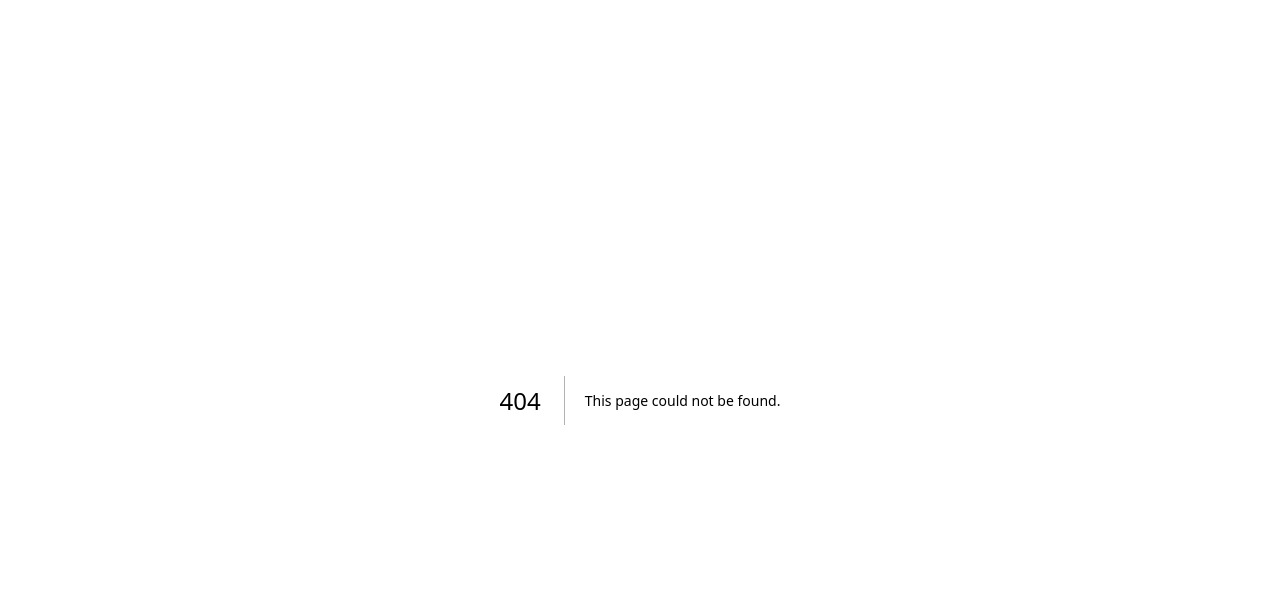
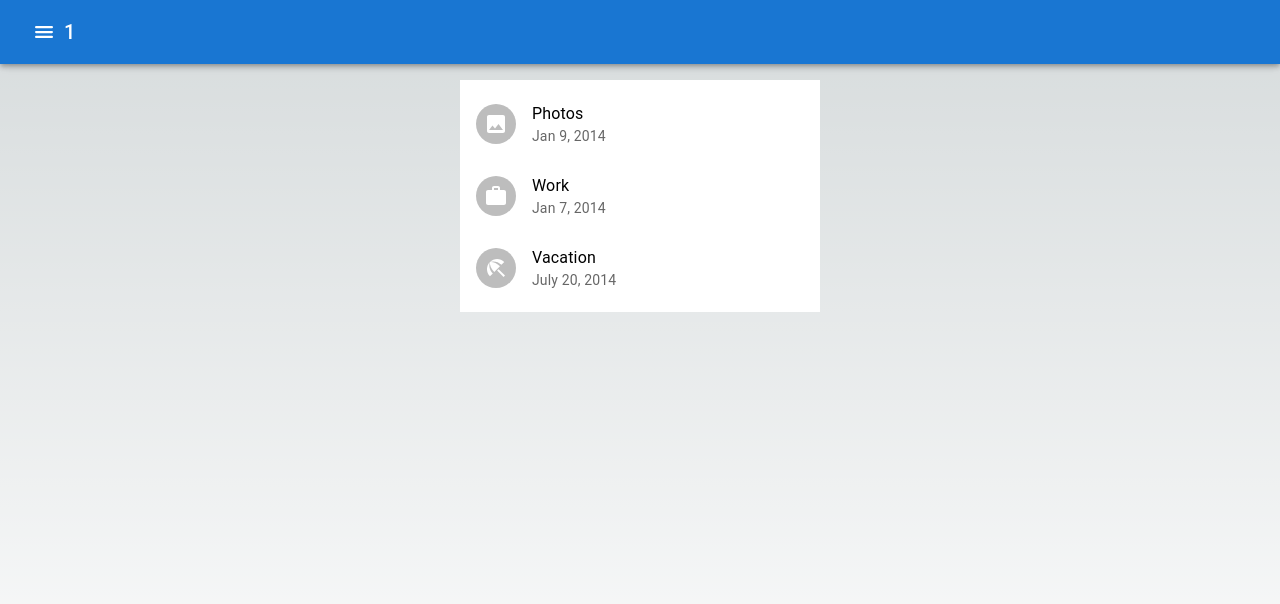
Before and after one commit to AphiweMntungwa/res-hub, a Next.js app: page /1/inbox in a window 1280 px wide. Before the commit this address had no page. Shown: the top 604 px of the page. Built offline with nearby package versions, Linux system fonts and the light colour scheme.

Commit message:
new pages

```diff
--- a/package.json
+++ b/package.json
@@ -23,6 +23,7 @@
     "react-konva": "^18.2.10"
   },
   "devDependencies": {
+    "@iconify/react": "^4.1.1",
     "@types/node": "^20",
     "@types/react": "^18",
     "@types/react-dom": "^18",
--- /dev/null
+++ b/src/app/[residence]/general/page.tsx
@@ -0,0 +1,23 @@
+import type { Metadata } from 'next';
+import React from 'react';
+import Important from '@/components/pages/p-general/Important';
+
+export const metadata: Metadata = {
+  title: 'General',
+  description: "important residence notifications about bus times, toilet paper and other issues",
+}
+
+
+interface GeneralProps {
+  // You can define any props if needed
+}
+
+const General: React.FC<GeneralProps> = (props) => {
+  return (
+    <section className="flex min-h-screen flex-col items-center justify-between pt-20 px-8">
+      <Important/>
+    </section>
+  );
+};
+
+export default General;
--- /dev/null
+++ b/src/app/[residence]/inbox/page.tsx
@@ -0,0 +1,23 @@
+import type { Metadata } from 'next';
+import React from 'react';
+import ChatList from '@/components/pages/p-inbox/ChatList';
+
+export const metadata: Metadata = {
+    title: 'Inbox',
+    description: "Chat messaging platform for the residence",
+}
+
+
+interface InboxProps {
+    // You can define any props if needed
+}
+
+const Inbox: React.FC<InboxProps> = (props) => {
+    return (
+        <section className="flex min-h-screen flex-col items-center justify-between pt-20 px-8">
+            <ChatList />
+        </section>
+    );
+};
+
+export default Inbox;
--- a/src/app/dashboard/layout.tsx
+++ b/src/app/[residence]/layout.tsx
@@ -2,15 +2,16 @@ import TemporaryDrawer from "@/components/layouts/sidebar"
 
 export default function DashboardLayout({
     children, // will be a page or nested layout
+    params
 }: {
-    children: React.ReactNode
+    children: React.ReactNode,
+    params: { residence: string }
 }) {
     return (
-        <section>
+        <main>
             {/* Include shared UI here e.g. a header or sidebar */}
-            <TemporaryDrawer />
-
+            <TemporaryDrawer residence={params.residence} />
             {children}
-        </section>
+        </main>
     )
 }
--- /dev/null
+++ b/src/app/[residence]/page.tsx
@@ -0,0 +1,28 @@
+import React from "react"
+import Image from 'next/image'
+
+export default function Home() {
+  return (
+    <React.Fragment>
+      <main className="flex min-h-screen flex-col items-center justify-between p-24">
+        <p>
+          Lorem ipsum dolor sit amet consectetur adipisicing elit. Facere obcaecati ullam necessitatibus, hic ex exercitationem labore quam veritatis distinctio id laborum iusto harum corrupti voluptatibus quidem iure, eaque nostrum eveniet!
+          Corporis molestias at fuga, tenetur temporibus totam illum minus animi, provident accusantium modi doloribus sit tempora, quas facilis quidem eligendi fugit dolorem iure accusamus blanditiis magnam. Unde, aspernatur deleniti. Molestiae.
+          Labore officia fugiat totam officiis tempora iusto praesentium architecto quibusdam, eveniet voluptatem numquam at suscipit. Distinctio vel numquam exercitationem quas qui repudiandae aut animi molestiae hic sit, accusamus magnam magni.
+          Debitis in doloribus necessitatibus reiciendis perspiciatis dolorum fugit eaque ex eum. Corrupti facere maxime esse deserunt incidunt similique harum at est, reiciendis a maiores consequatur repellendus deleniti et praesentium debitis.
+        </p>
+        <div className="relative flex place-items-center before:absolute before:h-[300px] before:w-[480px] before:-translate-x-1/2 before:rounded-full before:bg-gradient-radial before:from-white before:to-transparent before:blur-2xl before:content-[''] after:absolute after:-z-20 after:h-[180px] after:w-[240px] after:translate-x-1/3 after:bg-gradient-conic after:from-sky-200 after:via-blue-200 after:blur-2xl after:content-[''] before:dark:bg-gradient-to-br before:dark:from-transparent before:dark:to-blue-700 before:dark:opacity-10 after:dark:from-sky-900 after:dark:via-[#0141ff] after:dark:opacity-40 before:lg:h-[360px] z-[-1]">
+          <Image
+            className="relative dark:drop-shadow-[0_0_0.3rem_#ffffff70] dark:invert"
+            src="/next.svg"
+            alt="Next.js Logo"
+            width={180}
+            height={37}
+            priority
+          />
+        </div>
+      </main>
+    </React.Fragment>
+
+  )
+}
--- a/src/app/dashboard/page.tsx
+++ /dev/null
@@ -1,18 +0,0 @@
-import Image from 'next/image'
-
-export default function Home() {
-  return (
-    <main className="flex min-h-screen flex-col items-center justify-between p-24">
-      <div className="relative flex place-items-center before:absolute before:h-[300px] before:w-[480px] before:-translate-x-1/2 before:rounded-full before:bg-gradient-radial before:from-white before:to-transparent before:blur-2xl before:content-[''] after:absolute after:-z-20 after:h-[180px] after:w-[240px] after:translate-x-1/3 after:bg-gradient-conic after:from-sky-200 after:via-blue-200 after:blur-2xl after:content-[''] before:dark:bg-gradient-to-br before:dark:from-transparent before:dark:to-blue-700 before:dark:opacity-10 after:dark:from-sky-900 after:dark:via-[#0141ff] after:dark:opacity-40 before:lg:h-[360px] z-[-1]">
-        <Image
-          className="relative dark:drop-shadow-[0_0_0.3rem_#ffffff70] dark:invert"
-          src="/next.svg"
-          alt="Next.js Logo"
-          width={180}
-          height={37}
-          priority
-        />
-      </div>
-    </main>
-  )
-}
--- /dev/null
+++ b/src/app/page.tsx
@@ -0,0 +1,14 @@
+import type { Metadata } from 'next'
+
+export const metadata: Metadata = {
+    title: 'Residence Hub Setup',
+    description: "University residence application for services related to the residence and it's people",
+}
+
+export default function Home() {
+    return (
+
+        <h3>Res-Hub Home</h3>
+
+    )
+}
--- a/src/components/layouts/sidebar.tsx
+++ b/src/components/layouts/sidebar.tsx
@@ -2,8 +2,10 @@
 
 import * as React from 'react';
 import Box from '@mui/material/Box';
+import Toolbar from '@mui/material/Toolbar';
+import AppBar from '@mui/material/AppBar';
+import Typography from '@mui/material/Typography';
 import Drawer from '@mui/material/Drawer';
-import Button from '@mui/material/Button';
 import List from '@mui/material/List';
 import Divider from '@mui/material/Divider';
 import ListItem from '@mui/material/ListItem';
@@ -12,15 +14,18 @@ import ListItemIcon from '@mui/material/ListItemIcon';
 import ListItemText from '@mui/material/ListItemText';
 import InboxIcon from '@mui/icons-material/MoveToInbox';
 import MailIcon from '@mui/icons-material/Mail';
-import MenuOpenSharpIcon from '@mui/icons-material/MenuOpenSharp';
-import { IconButton } from '@mui/material';
+import IconButton from '@mui/material/IconButton';
+import Badge from '@mui/material/Badge';
 
-export default function TemporaryDrawer() {
+import Link from 'next/link';
+
+interface TemporaryDrawerProps {
+  residence: string;
+}
+
+export default function TemporaryDrawer({ residence }: TemporaryDrawerProps) {
   const [state, setState] = React.useState({
-    top: false,
     left: false,
-    bottom: false,
-    right: false,
   });
 
   const toggleDrawer =
@@ -37,6 +42,8 @@ export default function TemporaryDrawer() {
         setState({ ...state, left: open });
       };
 
+  const navItems = ['Home', 'About', 'Contact'];
+
   const list = () => (
     <Box
       sx={{ width: 250 }}
@@ -46,17 +53,19 @@ export default function TemporaryDrawer() {
     >
       <List>
         {['General', 'Inbox', 'Starred', 'Send email', 'Drafts'].map((text, index) => (
-          <ListItem key={text} disablePadding>
+          <Link key={text} href={`/${residence}/${text.toLowerCase()}`}>
+            <ListItem disablePadding>
               <ListItemButton>
                 <ListItemIcon>
-                {index % 2 === 0 ? <InboxIcon /> : <MailIcon />}
+                  {index % 2 === 0 ?  <InboxIcon /> : <Badge badgeContent={4} color="primary"><MailIcon /></Badge>}
                 </ListItemIcon>
                 <ListItemText primary={text} />
               </ListItemButton>
             </ListItem>
+          </Link>
         ))}
       </List>
-      <Divider />
+      <Divider />F
       <List>
         {['All mail', 'Trash', 'Spam'].map((text, index) => (
           <ListItem key={text} disablePadding>
@@ -72,12 +81,34 @@ export default function TemporaryDrawer() {
     </Box>
   );
 
+  const pathname: string = window.location.pathname;
+  const pathParts: string[] = pathname.split('/');
+
   return (
     <div>
       <React.Fragment>
-        <IconButton>
-          <MenuOpenSharpIcon onClick={toggleDrawer(true)} />
+        <AppBar component="nav">
+          <Toolbar>
+            <IconButton onClick={toggleDrawer(true)} color="inherit"
+              aria-label="open drawer">
+              <svg xmlns="http://www.w3.org/2000/svg" width="1em" height="1em" viewBox="0 0 512 512"><path fill="none" stroke="currentColor" strokeLinecap="round" strokeMiterlimit={10} strokeWidth={48} d="M88 152h336M88 256h336M88 360h336"></path></svg>
             </IconButton>
+            <Typography
+              variant="h6"
+              component="div"
+              sx={{ flexGrow: 1, display: { xs: 'none', sm: 'block' } }}
+            >
+              {pathParts[1].toUpperCase()}
+            </Typography>
+            {/* <Box sx={{ display: { xs: 'none', sm: 'block' } }}>
+              {navItems.map((item) => (
+                <Button key={item} sx={{ color: '#fff' }}>
+                  {item}
+                </Button>
+              ))}
+            </Box> */}
+          </Toolbar>
+        </AppBar>
         <Drawer
           anchor={'left'}
           open={state['left']}
--- /dev/null
+++ b/src/components/pages/p-general/Important.tsx
@@ -0,0 +1,34 @@
+"use client"
+import React from 'react';
+import Alert from '@mui/material/Alert';
+import CheckIcon from '@mui/icons-material/Check';
+import Grid from '@mui/material/Grid';
+
+interface ImportantProps {
+    // You can define any props if needed
+}
+
+const important: React.FC<ImportantProps> = (props) => {
+    return (
+        <React.Fragment>
+            <Grid container spacing={2}>
+                <Grid item xs={12} sm={6} md={4}>
+                    <Alert icon={<CheckIcon fontSize="inherit" />} severity="error">
+                        Bus times are:
+                    </Alert>
+                </Grid>
+                <Grid item xs={12} sm={6} md={4}><Alert icon={<CheckIcon fontSize="inherit" />} severity="info">
+                    Bus times are:
+                </Alert>
+                </Grid>
+                <Grid item xs={12} sm={6} md={4}>
+                    <Alert icon={<CheckIcon fontSize="inherit" />} severity="success">
+                        Bus times are:
+                    </Alert>
+                </Grid>
+            </Grid>
+        </React.Fragment>
+    );
+};
+
+export default important;
--- /dev/null
+++ b/src/components/pages/p-inbox/ChatList.tsx
@@ -0,0 +1,42 @@
+"use client"
+
+import * as React from 'react';
+import List from '@mui/material/List';
+import ListItem from '@mui/material/ListItem';
+import ListItemText from '@mui/material/ListItemText';
+import ListItemAvatar from '@mui/material/ListItemAvatar';
+import Avatar from '@mui/material/Avatar';
+import ImageIcon from '@mui/icons-material/Image';
+import WorkIcon from '@mui/icons-material/Work';
+import BeachAccessIcon from '@mui/icons-material/BeachAccess';
+
+export default function ChatList() {
+  return (
+    <List sx={{ width: '100%', maxWidth: 360, bgcolor: 'background.paper' }}>
+      <ListItem>
+        <ListItemAvatar>
+          <Avatar>
+            <ImageIcon />
+          </Avatar>
+        </ListItemAvatar>
+        <ListItemText primary="Photos" secondary="Jan 9, 2014" />
+      </ListItem>
+      <ListItem>
+        <ListItemAvatar>
+          <Avatar>
+            <WorkIcon />
+          </Avatar>
+        </ListItemAvatar>
+        <ListItemText primary="Work" secondary="Jan 7, 2014" />
+      </ListItem>
+      <ListItem>
+        <ListItemAvatar>
+          <Avatar>
+            <BeachAccessIcon />
+          </Avatar>
+        </ListItemAvatar>
+        <ListItemText primary="Vacation" secondary="July 20, 2014" />
+      </ListItem>
+    </List>
+  );
+}
```
Also changed, not shown: 2 other files (tests, documents, lock files or other folders). Lines whose indentation alone changed are shown as unchanged.
